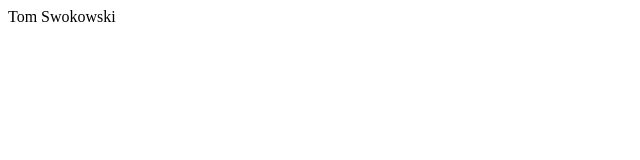
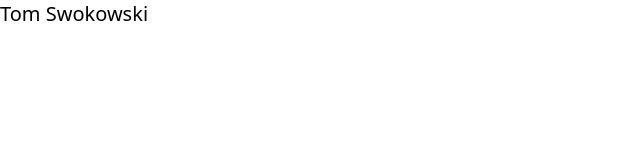
Before and after one commit to tomswokowski/tom-swokowski, a Vue app in the folder frontend/: page / in a window 1280 px wide. Shown: the top 160 px of the page, without its empty margins (0-640 px from the left). Built offline with nearby package versions, Linux system fonts and the light colour scheme.

Commit message:
add tailwind

```diff
--- a/frontend/package.json
+++ b/frontend/package.json
@@ -8,7 +8,9 @@
     "build": "vite build"
   },
   "dependencies": {
+    "@tailwindcss/vite": "^4.1.3",
     "@vitejs/plugin-vue": "^5.2.3",
+    "tailwindcss": "^4.1.3",
     "vite": "^6.2.5",
     "vue": "^3.5.13"
   },
--- a/frontend/src/App.vue
+++ b/frontend/src/App.vue
@@ -1,3 +1,3 @@
 <template>
-  <div>Tom Swokowski</div>
+  <div class="text-xl">Tom Swokowski</div>
 </template>
--- /dev/null
+++ b/frontend/src/index.css
@@ -0,0 +1 @@
+@import 'tailwindcss';
--- a/frontend/src/main.js
+++ b/frontend/src/main.js
@@ -1,4 +1,5 @@
 import { createApp } from 'vue';
 import App from './App.vue';
+import './index.css';
 
 createApp(App).mount('#app');
--- a/frontend/vite.config.js
+++ b/frontend/vite.config.js
@@ -2,9 +2,10 @@ import { fileURLToPath, URL } from 'node:url';
 import path from 'path';
 import { defineConfig } from 'vite';
 import vue from '@vitejs/plugin-vue';
+import tailwindcss from '@tailwindcss/vite';
 
 export default defineConfig(async () => {
-  const plugins = [vue()];
+  const plugins = [vue(), tailwindcss()];
 
   if (process.env.NODE_ENV !== 'production') {
     const { default: vueDevTools } = await import('vite-plugin-vue-devtools');
```
Also changed, not shown: 1 other file (tests, documents, lock files or other folders).
